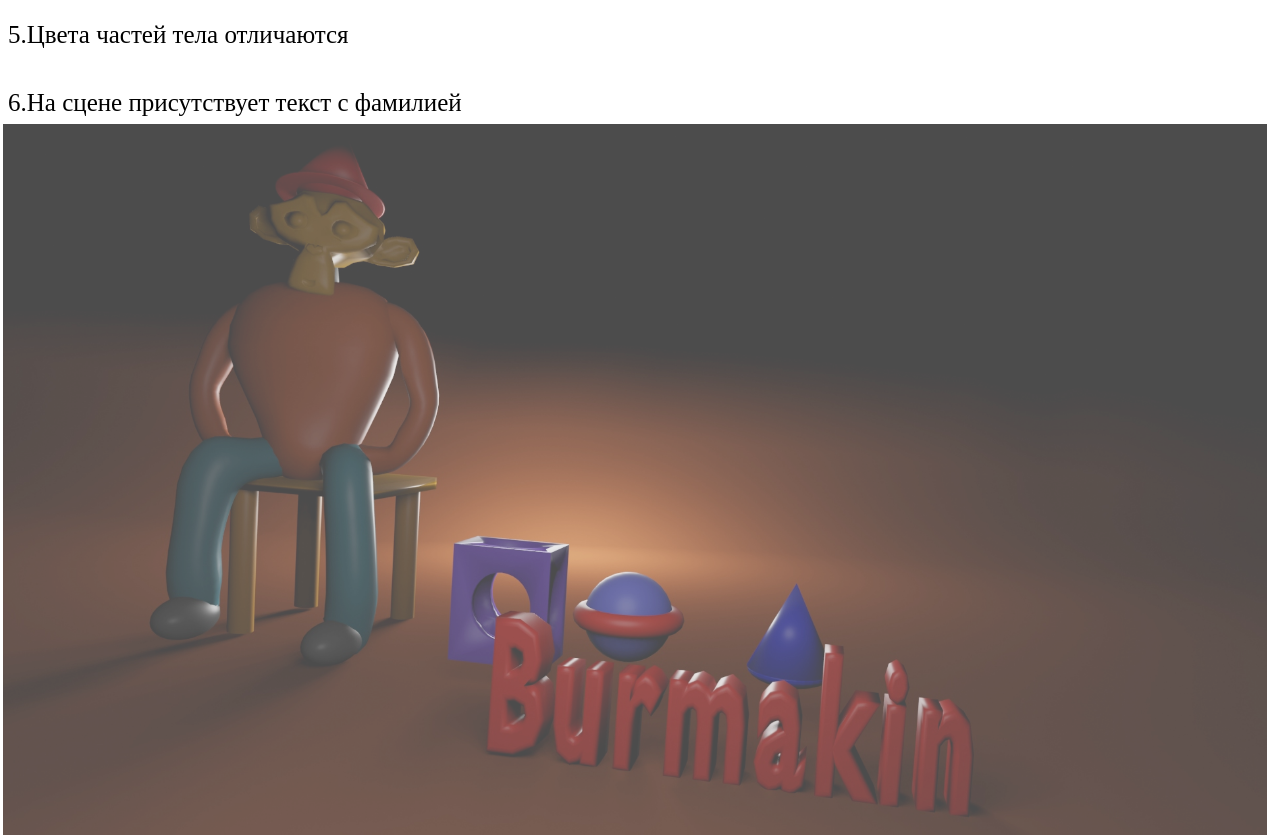
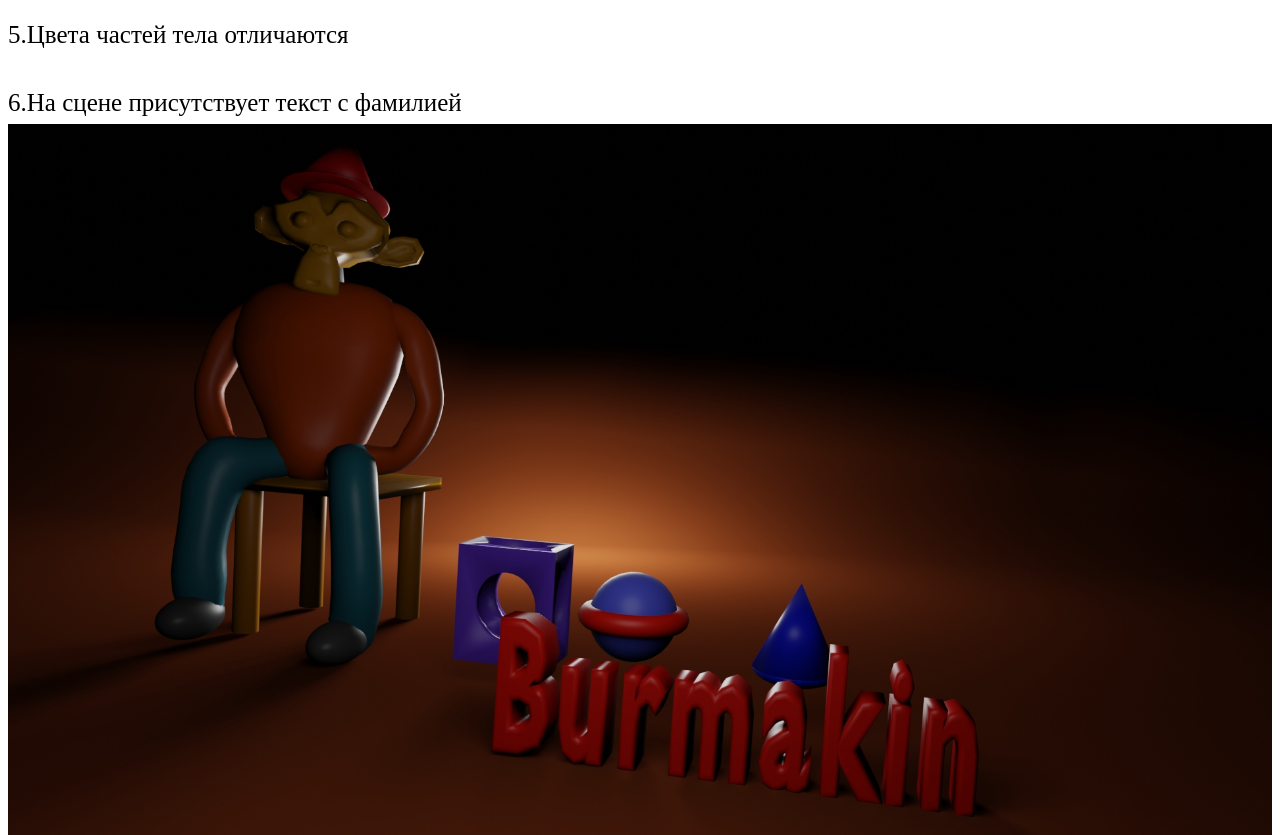
Before and after one commit to burmakin-code/burmakin-code.github.io, a plain HTML site: page mysite/Blender.html in a window 1280 px wide. Shown: the part 560-1395 px from the top of the page. Drawn offline with Linux system fonts and the light colour scheme.

Commit message:
Update Blender.html

```diff
--- a/mysite/Blender.html
+++ b/mysite/Blender.html
@@ -29,6 +29,6 @@
   <p>5.Цвета частей тела отличаются</p>
   <p>6.На сцене присутствует текст с фамилией
       <br>
-  <img src="img/Blender.jpg" align="right" width="100%" height="100%" class="opacity">
+  <img src="img/Blender.jpg" align="right" width="100%" height="100%">
 </body>
 </html>
```
